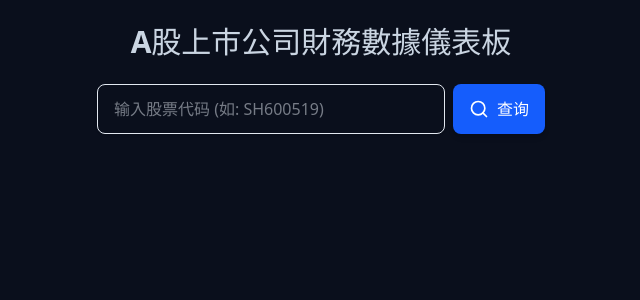
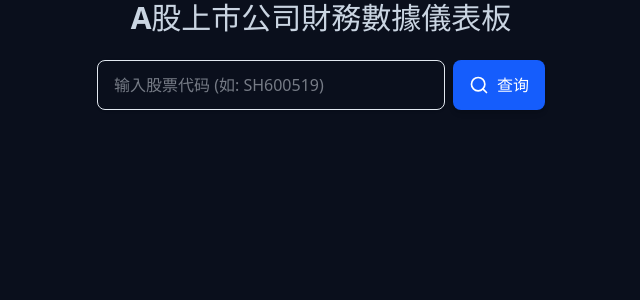
Before and after one commit to rocket-shen/APP_TO_ANALYZE_STOCKS, a React (Vite) app in the folder my-app/: page / in a window 1280 px wide. Shown: the top 300 px of the page, without its empty margins (319-959 px from the left). Built offline with nearby package versions, Linux system fonts and the light colour scheme.

Commit message:
finacial_fields

```diff
--- a/my-app/src/FinancialDashboard.jsx
+++ b/my-app/src/FinancialDashboard.jsx
@@ -35,13 +35,10 @@ const FinancialDashboard = () => {
   const displayError = error || financialError || quoteError || performanceError;
 
   return (
-  <div className="min-h-screen bg-[#0a0f1c] text-slate-200 font-sans">
-    {/* 全局背景網格（可選，更有終端感） */}
-    {/* <div className="fixed inset-0 bg-[linear-gradient(to_right,#1a2333_1px,transparent_1px),linear-gradient(to_bottom,#1a2333_1px,transparent_1px)] bg-size-[40px_40px] opacity-40 pointer-events-none" /> */}
+  <div className="min-h-screen bg-[#0a0f1c] text-slate-200">
 
-    <div className="relative p-6 max-w-7xl mx-auto">
-      {/* 搜索欄區域 */}
-      <div className="mb-8">
+      {/* Sticky Header */}
+    <header className="sticky top-0 z-50">
       <SearchBar
         onSearch={handleSearch}
         onSync={handleSync}
@@ -50,11 +47,14 @@ const FinancialDashboard = () => {
         loading={loading}
         error={displayError}
       />
-      </div>
+    </header>
+
+    {/* Main Content */}
+    <main className="px-6 py-6 space-y-6">
 
       {/* 行情頭部  */}
       {quote && (
-        <div className="glass-panel mb-6 p-6 rounded-2xl border border-white/10 backdrop-blur-xl bg-black/40 shadow-2xl shadow-cyan-500/10">
+        <div className="glass-panel mb-6 p-6 rounded-2xl ring-1 ring-cyan-500/10 border border-cyan-500/20 backdrop-blur-md bg-black/40 shadow-2xl shadow-[0_0_40px_rgba(0,255,255,0.06)]">
           <DashboardHeader quote={quote} />
         </div>
       )}
@@ -78,7 +78,7 @@ const FinancialDashboard = () => {
       {data.length > 0 && (
         <BloombergChart data={data} />
       )}
-    </div>
+    </main>
   </div>
 );
 };
```
Also changed, not shown: 2 other files (tests, documents, lock files or other folders). Lines whose indentation alone changed are shown as unchanged.
